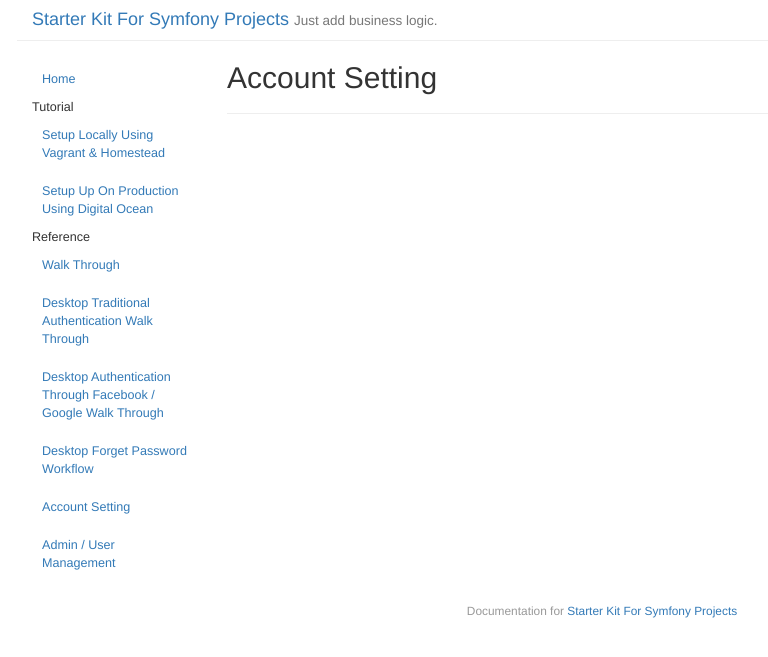
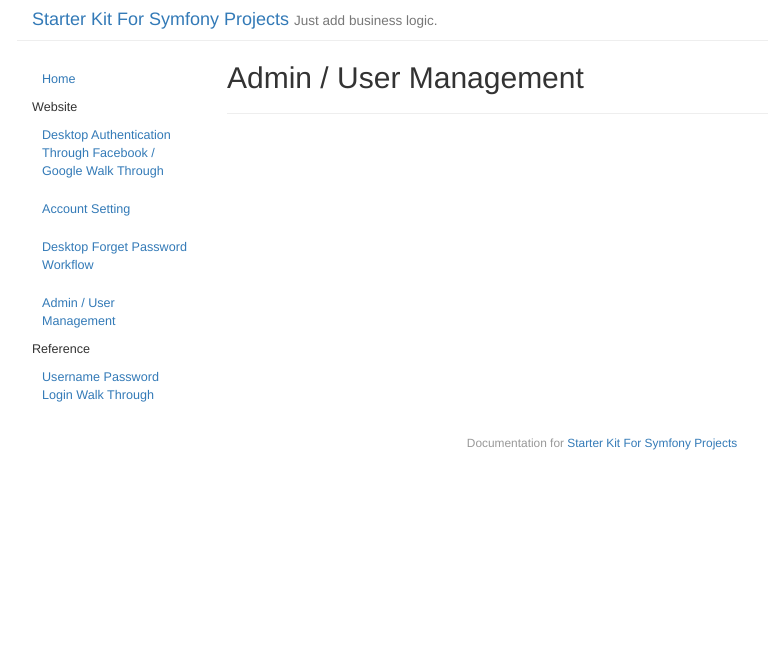
Before and after one commit to phptuts/starterkitforsymfony, a Jekyll site: the page built from docs/_posts/2017-07-22-website-5-admin-user-management.md, in a window 1280 px wide. Shown: the top 657 px of the page, without its empty margins (38-806 px from the left). Built offline with Jekyll 4.4.1, drawn with Linux system fonts in a browser that asks for light colours.

Commit message:
Fixing Website  docs

```diff
--- a/docs/_config.yml
+++ b/docs/_config.yml
@@ -20,7 +20,7 @@ codeurl: 'https://github.com/phptuts/starterkitforsymfony'
 # Default categories (in order) to appear in the navigation
 sections: [
     ['doc', 'Documentation'],
-    ['tut', 'Tutorial'],
+    ['website', 'Website'],
     ['ref', 'Reference'],
     ['dev', 'Developers'],
     ['post', 'Posts']
--- a/docs/_posts/2017-07-22-ref-2-desktop-auth.md
+++ /dev/null
@@ -1,7 +0,0 @@
----
-layout: page
-title: "Desktop Traditional Authentication Walk Through"
-category: ref
-date: 2017-07-22 15:12:31
-order: 2
----
--- a/docs/_posts/2017-07-22-ref-4-desktop-forget-password-workflow.md
+++ b/docs/_posts/2017-07-22-website-1-username-password.md
@@ -1,7 +1,7 @@
 ---
 layout: page
-title: "Desktop Forget Password Workflow"
+title: "Username Password Login Walk Through"
 category: ref
 date: 2017-07-22 15:12:31
-order: 4
+order: 1
 ---
--- a/docs/_posts/2017-07-22-ref-5-account-setting.md
+++ b/docs/_posts/2017-07-22-website-5-admin-user-management.md
@@ -1,7 +1,7 @@
 ---
 layout: page
-title: "Account Setting "
-category: ref
+title: "Admin / User Management"
+category: website
 date: 2017-07-22 15:12:31
 order: 5
 ---
```
Also changed, not shown: docs/_posts/2017-07-22-ref-1-walk-through.md (deleted, +0 -7 lines), docs/_posts/2017-07-22-ref-6-admin-user-management.md (deleted, +0 -7 lines), docs/_posts/2017-07-22-website-2-facebook-google-auth.md (renamed from docs/_posts/2017-07-22-ref-3-desktop-facebook-google-auth.md, +2 -2 lines), docs/_posts/2017-07-22-website-3-forget-password-workflow.md (added, +7 -0 lines), docs/_posts/2017-07-22-website-4-account-setting.md (added, +7 -0 lines).
